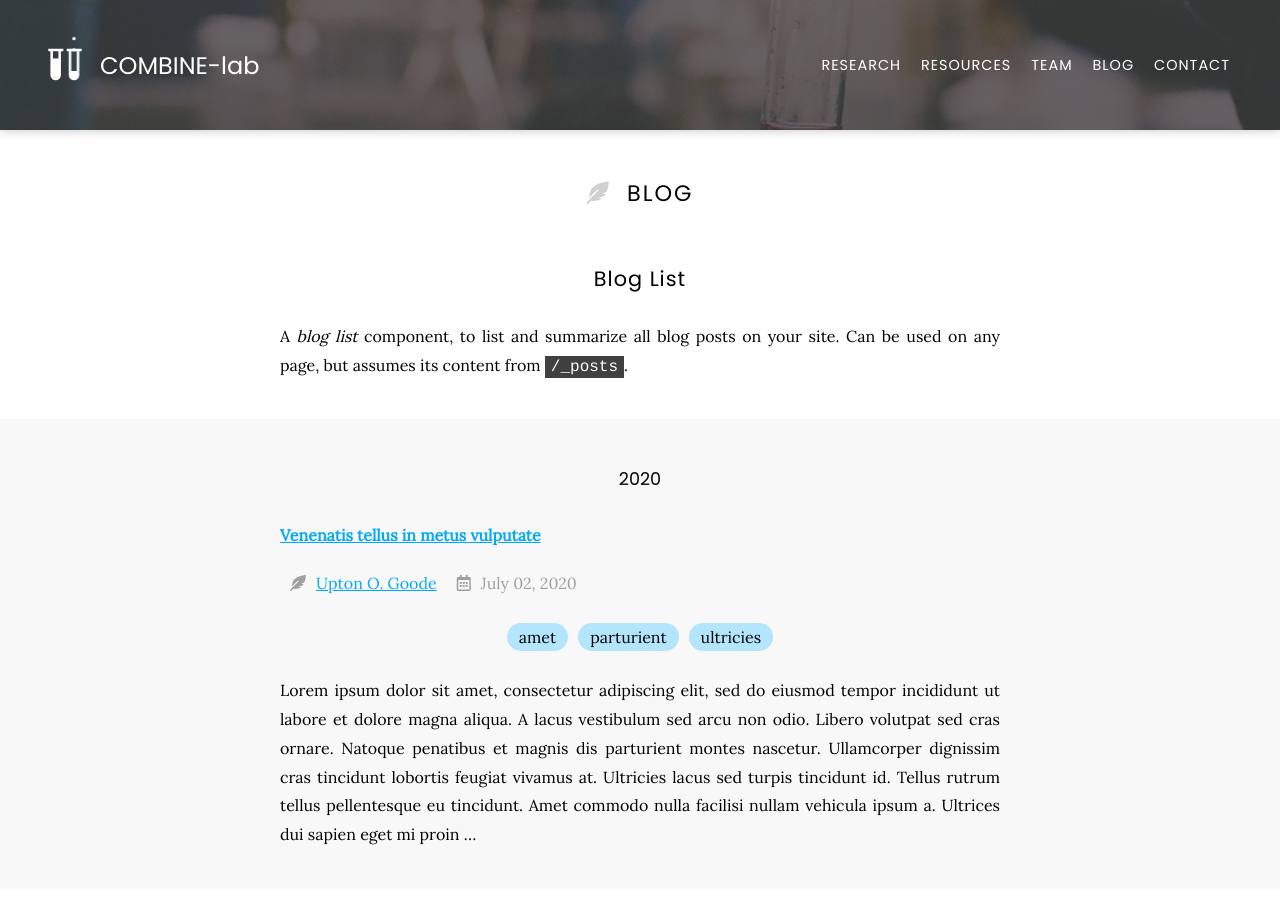
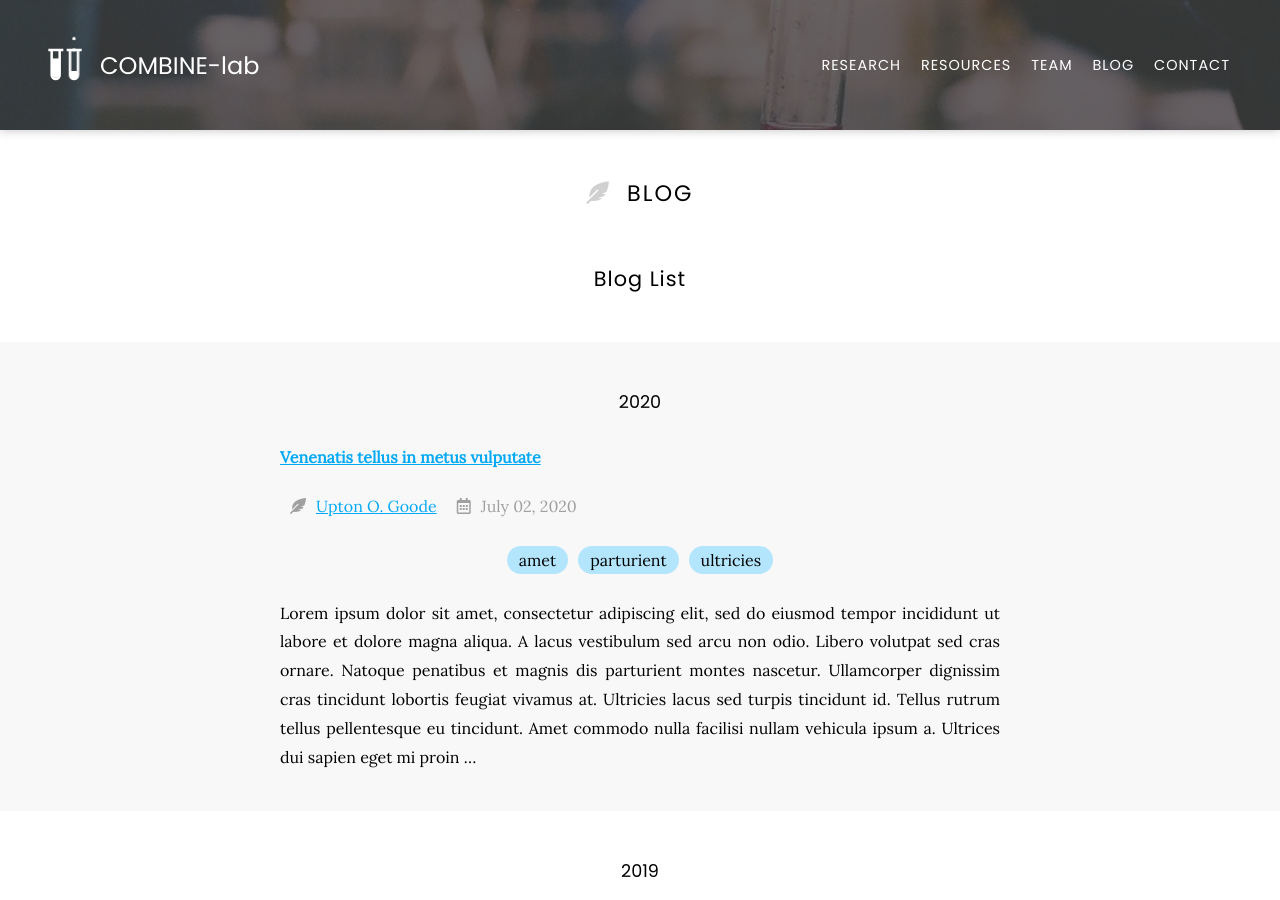
Before and after one commit to COMBINE-lab/combine-lab.github.io, a Jekyll site: the page built from blog/index.md, in a window 1280 px wide and 900 px high. Built offline with Jekyll 4.4.1, drawn with Linux system fonts in a browser that asks for light colours; nearby versions of some CDN libraries; some of the changed text lies outside the part shown.

Commit message:
Update index.md

```diff
--- a/blog/index.md
+++ b/blog/index.md
@@ -6,9 +6,10 @@
 
 ## Blog List
 
-A _blog list_ component, to list and summarize all blog posts on your site.
-Can be used on any page, but assumes its content from `/_posts`.
-
 {% include blog-list.html %}
 
+## Older wordpress blogs
+
+Older blog posts can be found on the [wordpress site](http://robpatro.com/blog/).
+
 {% include centerer.html html=html %}
```
